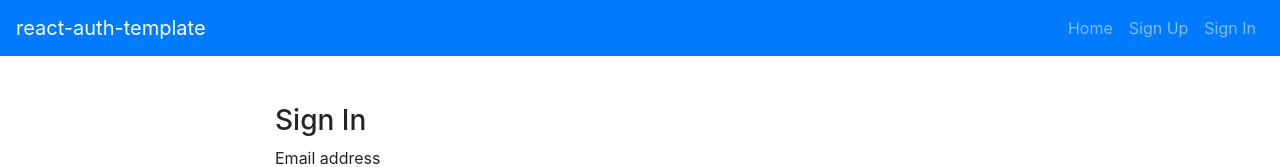
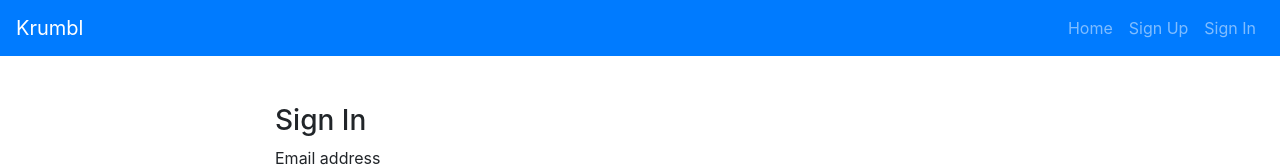
Before and after one commit to MsPockets/krumbl-client, a React app: page /#/sign-in in a window 1280 px wide. Shown: the top 167 px of the page. Built offline with nearby package versions, Linux system fonts and the light colour scheme.

Commit message:
Link to API

```diff
--- a/package.json
+++ b/package.json
@@ -1,6 +1,6 @@
 {
-  "name": "react-auth-template",
-  "homepage": "https://<USERNAME>.github.io/<REPO NAME>",
+  "name": "krumbl",
+  "homepage": "https://mspockets.github.io/krumbl-client",
   "version": "0.1.0",
   "private": true,
   "dependencies": {
--- a/public/index.html
+++ b/public/index.html
@@ -11,7 +11,7 @@ unless you know exactly what you're doing! -->
     <link rel="manifest" href="%PUBLIC_URL%/manifest.json">
     <link rel="shortcut icon" href="%PUBLIC_URL%/favicon.ico">
 
-    <title>React App</title>
+    <title>Krumbl</title>
   </head>
   <body>
     <noscript>
--- a/src/apiConfig.js
+++ b/src/apiConfig.js
@@ -1,7 +1,7 @@
 let apiUrl
 const apiUrls = {
-  production: 'https://aqueous-atoll-85096.herokuapp.com',
-  development: 'http://localhost:4741'
+  production: 'https://krumbl.herokuapp.com',
+  development: 'http://krumbl.herokuapp.com'
 }
 
 if (window.location.hostname === 'localhost') {
--- a/src/components/Header/Header.js
+++ b/src/components/Header/Header.js
@@ -25,7 +25,7 @@ const alwaysOptions = (
 const Header = ({ user }) => (
   <Navbar bg="primary" variant="dark" expand="md">
     <Navbar.Brand href="#">
-      react-auth-template
+      Krumbl
     </Navbar.Brand>
     <Navbar.Toggle aria-controls="basic-navbar-nav" />
     <Navbar.Collapse id="basic-navbar-nav">
```
Also changed, not shown: src/components/App/App.js (+12 -5 lines).
